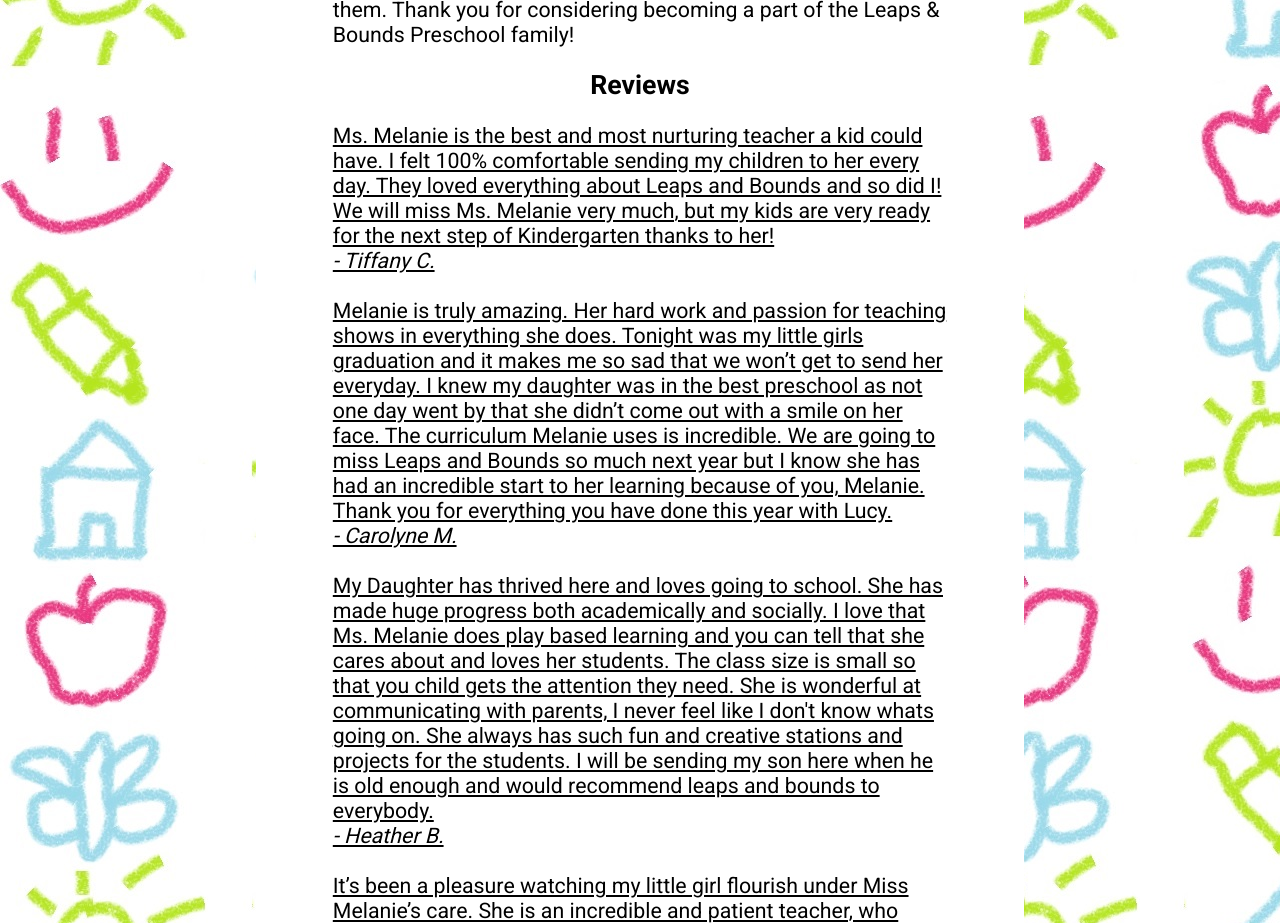
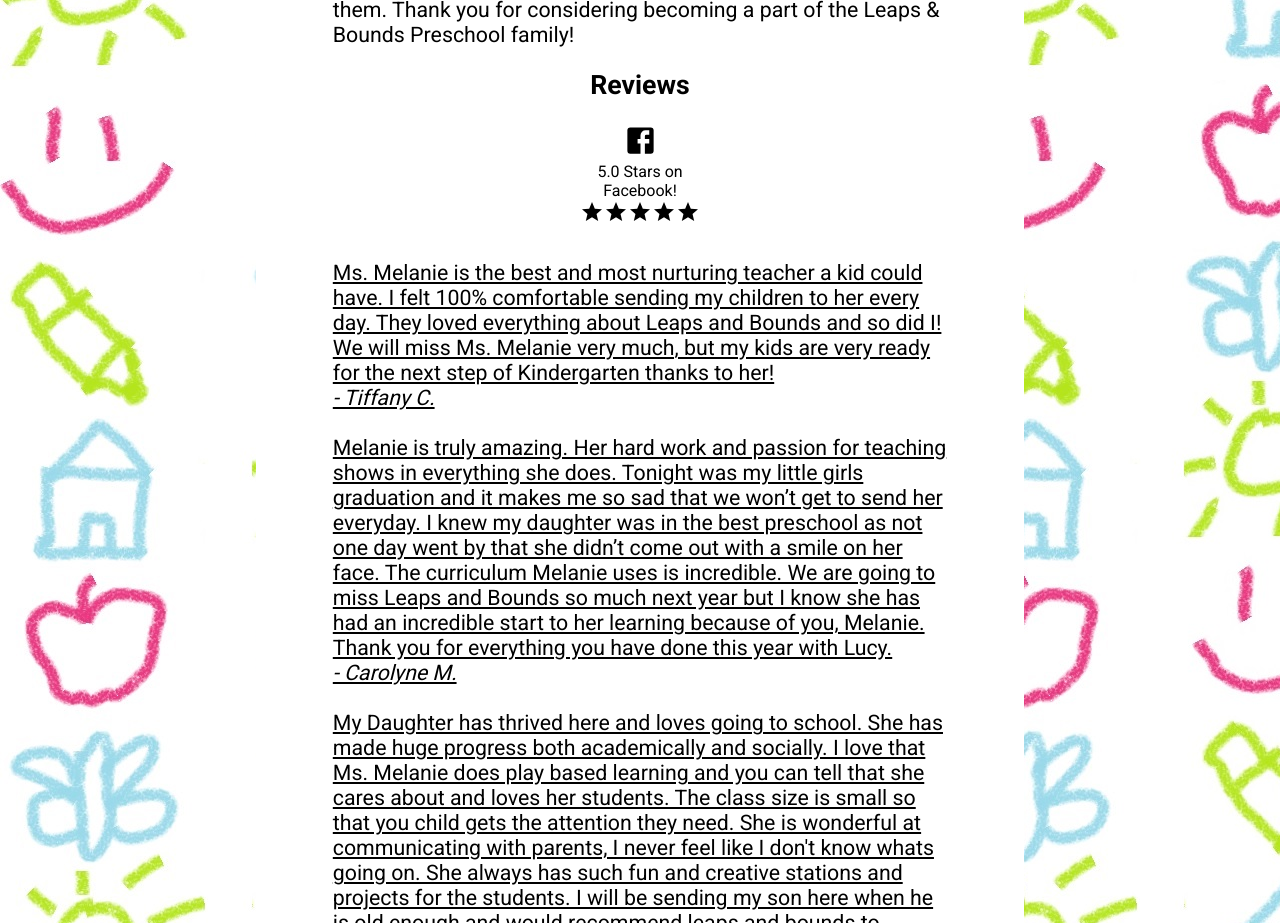
Before and after one commit to hewitson-j/leaps-and-bounds-new, a React (Vite) app: page / in a window 1280 px wide. Shown: the part 3020-3943 px from the top of the page. Built offline with nearby package versions, Linux system fonts and the light colour scheme.

Commit message:
Added icon and design for facebook reviews link.

```diff
--- a/src/components/Reviews.css
+++ b/src/components/Reviews.css
@@ -5,3 +5,17 @@
 .reviews-links:hover {
   color: red;
 }
+
+.reviews-star-link {
+  transition-duration: 0.5s;
+  width: 150px;
+  margin: auto;
+  margin-bottom: 2rem;
+}
+
+.reviews-star-link:hover {
+  transform: scale(1.25);
+  transition: transform color 0.5s;
+  cursor: pointer;
+  color: red;
+}
--- a/src/components/Reviews.tsx
+++ b/src/components/Reviews.tsx
@@ -1,9 +1,24 @@
 import "./Reviews.css";
+import FacebookIcon from "@mui/icons-material/Facebook";
+import StarIcon from "@mui/icons-material/Star";
 
 export default function Reviews() {
   return (
     <div className="reviews" id="reviews">
       <h2>Reviews</h2>
+      <div className="reviews-star-link">
+        <FacebookIcon fontSize="large" />
+        <br />
+        5.0 Stars on Facebook!
+        <br />
+        <span>
+          <StarIcon />
+          <StarIcon />
+          <StarIcon />
+          <StarIcon />
+          <StarIcon />
+        </span>
+      </div>
       <p>
         <a
           href="https://www.facebook.com/17802835/posts/10107192637214339/?mibextid=WC7FNe"
```
Also changed, not shown: package.json (+6 -2 lines), 1 other file (tests, documents, lock files or other folders).
